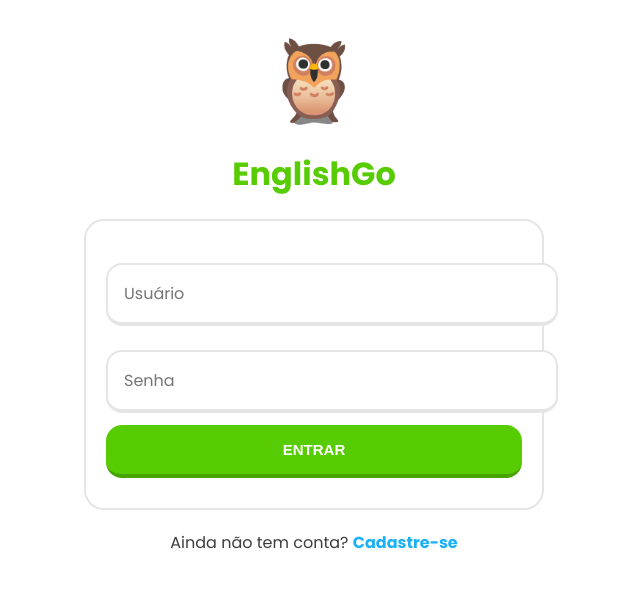
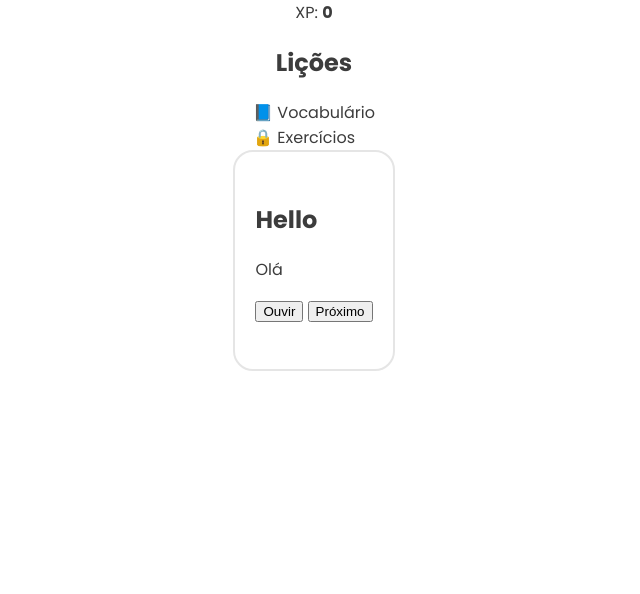
Before and after one commit to edmreis280-art/teste-duo2, a plain HTML site: page index.html in a window 1280 px wide. Shown: the whole page, without its empty margins (326-966 px from the left). Drawn offline with Linux system fonts and the light colour scheme.

Commit message:
Update index.html

```diff
--- a/index.html
+++ b/index.html
@@ -1,23 +1,38 @@
 <!DOCTYPE html>
 <html lang="pt-br">
 <head>
-    <meta charset="UTF-8">
-    <meta name="viewport" content="width=device-width, initial-scale=1.0">
-    <link rel="stylesheet" href="style.css">
-    <link rel="stylesheet" href="https://cdnjs.cloudflare.com/ajax/libs/font-awesome/6.0.0/css/all.min.css">
-    <title>EnglishGo - Login</title>
+  <meta charset="UTF-8">
+  <title>EnglishPlay</title>
+  <link rel="stylesheet" href="style.css">
 </head>
 <body>
-    <div class="container">
-        <div class="logo-animation">🦉</div>
-        <h1 class="brand-name">EnglishGo</h1>
-        <div class="card">
-            <input type="text" id="loginUser" placeholder="Usuário" class="option-btn">
-            <input type="password" id="loginPass" placeholder="Senha" class="option-btn">
-            <button class="btn btn-green" onclick="login()">ENTRAR</button>
-        </div>
-        <p>Ainda não tem conta? <a href="register.html" class="link-blue">Cadastre-se</a></p>
-    </div>
-    <script src="script.js"></script>
+
+<header>
+  <span id="userName"></span>
+  <span>XP: <b id="xp">0</b></span>
+</header>
+
+<div class="progress">
+  <div id="progressBar"></div>
+</div>
+
+<h2>Lições</h2>
+
+<div class="lessons">
+  <div class="lesson" onclick="nextCard()">📘 Vocabulário</div>
+  <div class="lesson locked">🔒 Exercícios</div>
+</div>
+
+<div class="card lessonCard">
+  <h2 id="word">Hello</h2>
+  <p id="translation">Olá</p>
+
+  <button onclick="speak()">Ouvir</button>
+  <button onclick="correct()">Próximo</button>
+
+  <p id="feedback"></p>
+</div>
+
+<script src="script.js"></script>
 </body>
 </html>
```
